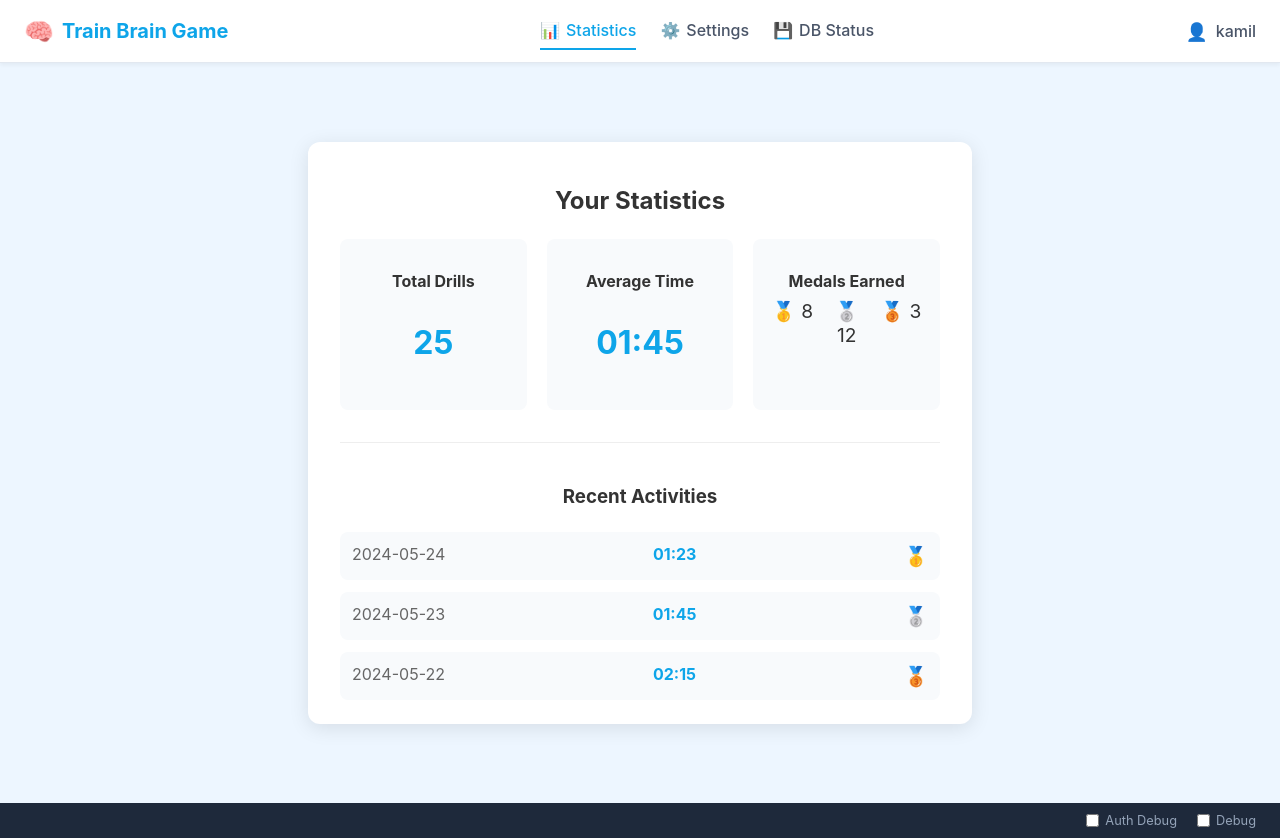
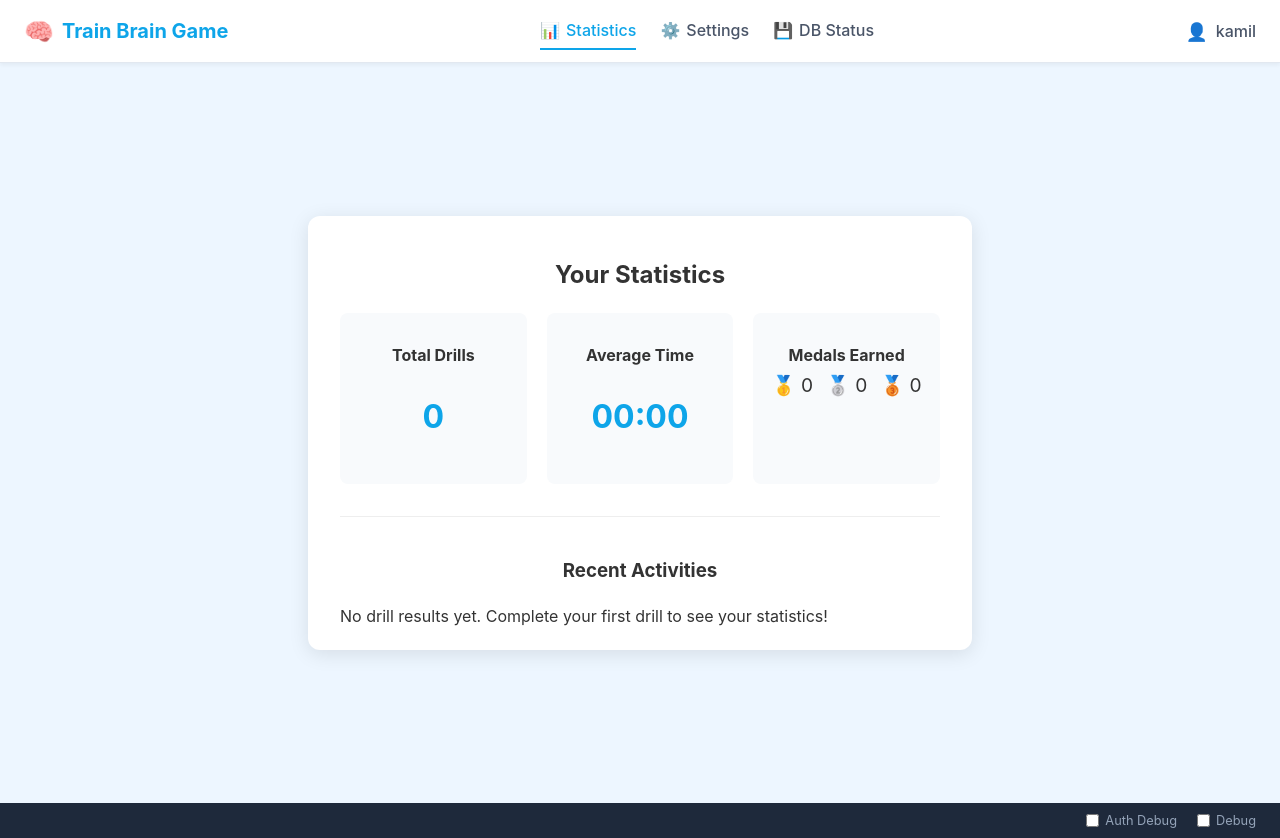
Before and after one commit to iCatOK/train-brain-svelte, a SvelteKit app: page /statistics in a window 1280 px wide. Built offline with nearby package versions, Linux system fonts and the light colour scheme.

Commit message:
feat: implement drill results tracking and statistics display

```diff
--- /dev/null
+++ b/src/lib/stores/drillResults.ts
@@ -0,0 +1,18 @@
+import { writable } from 'svelte/store';
+import type { DrillResult } from '$lib/types/DrillResult';
+
+function createDrillResultsStore() {
+  const { subscribe, update } = writable<DrillResult[]>([]);
+
+  return {
+    subscribe,
+    addResult: (result: DrillResult) => {
+      update(results => [result, ...results]);
+    },
+    clearResults: () => {
+      update(() => []);
+    }
+  };
+}
+
+export const drillResults = createDrillResultsStore();
--- /dev/null
+++ b/src/lib/types/DrillResult.ts
@@ -0,0 +1,10 @@
+import type { Medal } from "$lib/types";
+
+export interface DrillResult {
+  id: string;
+  date: Date;
+  timeInSeconds: number;
+  problemCount: number;
+  correctCount: number;
+  medal: Medal;
+}
--- a/src/routes/statistics/+page.svelte
+++ b/src/routes/statistics/+page.svelte
@@ -1,19 +1,33 @@
 <script lang="ts">
-  // Mock data - in a real app, this would come from a store or API
-  const mockStats = {
-    totalDrills: 25,
-    averageTime: '01:45',
+  import { drillResults } from '$lib/stores/drillResults';
+
+  // Update stats whenever drill results change
+  $: stats = {
+    totalDrills: $drillResults.length,
+    averageTime: formatTime(
+      $drillResults.length > 0
+        ? $drillResults.reduce((sum, dr) => sum + dr.timeInSeconds, 0) / $drillResults.length
+        : 0
+    ),
     medals: {
-      gold: 8,
-      silver: 12,
-      bronze: 3
+      gold: $drillResults.filter(dr => dr.medal === 'gold').length,
+      silver: $drillResults.filter(dr => dr.medal === 'silver').length,
+      bronze: $drillResults.filter(dr => dr.medal === 'bronze').length
     },
-    recentTimes: [
-      { date: '2024-05-24', time: '01:23', medal: 'gold' },
-      { date: '2024-05-23', time: '01:45', medal: 'silver' },
-      { date: '2024-05-22', time: '02:15', medal: 'bronze' },
-    ]
+    recentActivities: $drillResults
+      .slice(0, 10)
+      .map(dr => ({
+        date: dr.date.toLocaleDateString(),
+        time: formatTime(dr.timeInSeconds),
+        medal: dr.medal
+      }))
   };
+
+  function formatTime(seconds: number): string {
+    const minutes = Math.floor(seconds / 60);
+    const remainingSeconds = Math.floor(seconds % 60);
+    return `${String(minutes).padStart(2, '0')}:${String(remainingSeconds).padStart(2, '0')}`;
+  }
 </script>
 
 <div class="page-container">
@@ -23,28 +37,30 @@
     <div class="stats-grid">
       <div class="stat-box">
         <h3>Total Drills</h3>
-        <p class="stat-value">{mockStats.totalDrills}</p>
+        <p class="stat-value">{stats.totalDrills}</p>
       </div>
 
       <div class="stat-box">
         <h3>Average Time</h3>
-        <p class="stat-value">{mockStats.averageTime}</p>
+        <p class="stat-value">{stats.averageTime}</p>
       </div>
 
       <div class="stat-box medals">
         <h3>Medals Earned</h3>
         <div class="medals-grid">
-          <div>🥇 {mockStats.medals.gold}</div>
-          <div>🥈 {mockStats.medals.silver}</div>
-          <div>🥉 {mockStats.medals.bronze}</div>
+          <div>🥇 {stats.medals.gold}</div>
+          <div>🥈 {stats.medals.silver}</div>
+          <div>🥉 {stats.medals.bronze}</div>
         </div>
       </div>
     </div>
 
     <div class="recent-activities">
-      <h3>Recent Activities</h3>
-      <div class="activities-list">
-        {#each mockStats.recentTimes as activity}
+      <h3>Recent Activities</h3>      <div class="activities-list">
+        {#if stats.recentActivities.length === 0}
+          <div class="empty-state">No drill results yet. Complete your first drill to see your statistics!</div>
+        {:else}
+          {#each stats.recentActivities as activity}
             <div class="activity-item">
               <span class="date">{activity.date}</span>
               <span class="time">{activity.time}</span>
@@ -55,6 +71,7 @@
               </span>
             </div>
           {/each}
+        {/if}
       </div>
     </div>
   </div>
```
Also changed, not shown: src/routes/drill/+page.svelte (+14 -0 lines). Lines whose indentation alone changed are shown as unchanged.
